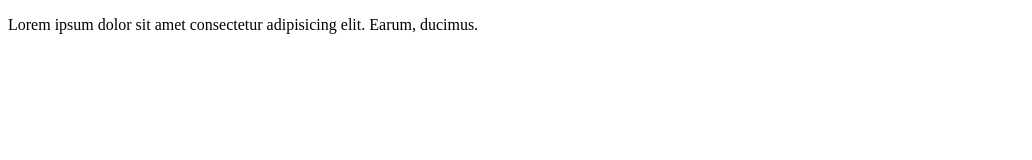
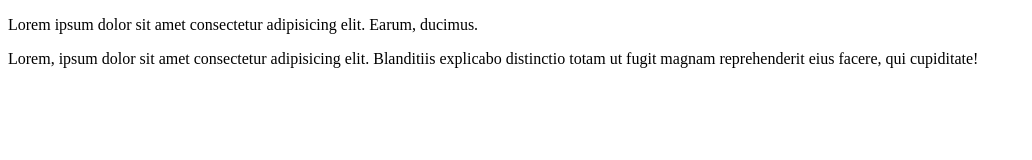
Before and after one commit to Sahel1384/Practice-Git-Here, a plain HTML site: page index.html in a window 1280 px wide. Shown: the whole page, without its empty margins (0-1032 px from the left). Drawn offline with Linux system fonts and the light colour scheme.

Commit message:
new changes in index file

```diff
--- a/index.html
+++ b/index.html
@@ -9,5 +9,10 @@
     <p>
       Lorem ipsum dolor sit amet consectetur adipisicing elit. Earum, ducimus.
     </p>
+    <p>
+      Lorem, ipsum dolor sit amet consectetur adipisicing elit. Blanditiis
+      explicabo distinctio totam ut fugit magnam reprehenderit eius facere, qui
+      cupiditate!
+    </p>
   </body>
 </html>
```
